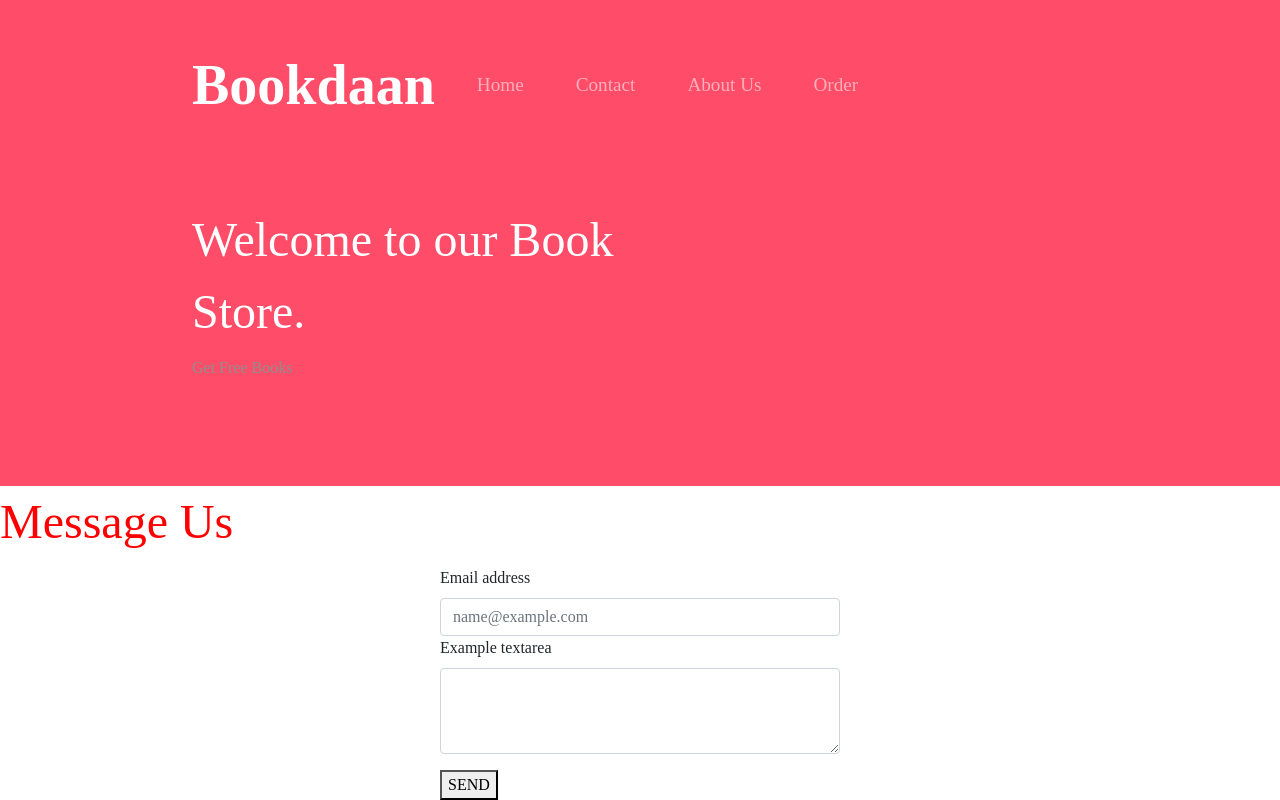
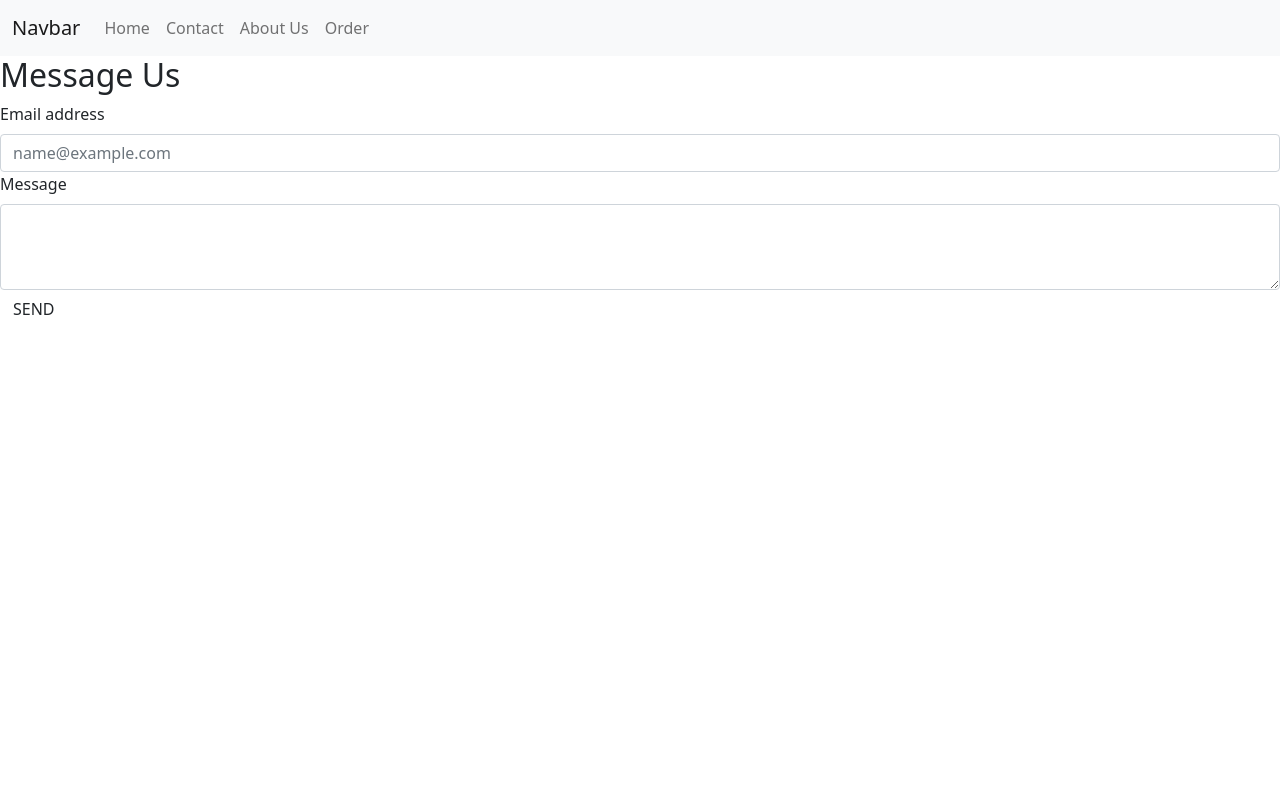
Before and after one commit to RAUNAK22092002/HACKNITRR-ETERNAL-CODERS, a plain HTML site: page contact.html in a window 1280 px wide. Drawn offline with nearby package versions, Linux system fonts and the light colour scheme.

Commit message:
Update contact.html

```diff
--- a/contact.html
+++ b/contact.html
@@ -7,21 +7,20 @@
     <meta name="viewport" content="width=device-width, initial-scale=1.0">
     <link href="https://cdn.jsdelivr.net/npm/bootstrap@5.1.3/dist/css/bootstrap.min.css" rel="stylesheet"
         integrity="sha384-1BmE4kWBq78iYhFldvKuhfTAU6auU8tT94WrHftjDbrCEXSU1oBoqyl2QvZ6jIW3" crossorigin="anonymous">
-    <link rel="stylesheet" href="style.css">
+    <link rel="stylesheet" href="styles.css">
     <title>Document</title>
 </head>
 <body>
 
 
-    <section id="title">
+    <nav class="navbar navbar-expand-lg navbar-light bg-light">
         <div class="container-fluid">
-            <!-- Nav Bar -->
-            <nav class="navbar navbar-expand-lg navbar-dark">
-                <a class="navbar-brand" href="">Bookdaan</a>
-                <button class="navbar-toggler" type="button" data-toggle="collapse" data-target="#navbarSupportedContent"
+            <a class="navbar-brand" href="#">Navbar</a>
+            <button class="navbar-toggler" type="button" data-bs-toggle="collapse" data-bs-target="#navbarSupportedContent"
                 aria-controls="navbarSupportedContent" aria-expanded="false" aria-label="Toggle navigation">
                 <span class="navbar-toggler-icon"></span>
             </button>
+            <div class="collapse navbar-collapse" id="navbarSupportedContent">
                 <div class="collapse navbar-collapse" id="navbarSupportedContent">
                     <ul class="navbar-nav ml-auto">
                         <li class="nav-item">
@@ -38,66 +37,24 @@
                         </li>
                     </ul>
                 </div>
-            </nav>
-
-            <!-- Title -->
-
-            <div class="row">
-                <div class="col-lg-6">
-                    <h1>Welcome to our Book Store.</h1>
-                    <p>Get Free Books </p>
-                </div>
 
             </div>
         </div>
-    </section>
+    </nav>
+                           <div class="contact">
 
-
-    <section class="contact">
-        <!-- <div class="content">
-            <h2>Contact Us</h2>
-            <p>Lorem Ipsum has been the industry's standard dummy text ever since the 1500s,
-                when an unknown printer took a galley of type and scrambled it to make a type specimen book.
-                It has survived not only five centuries, but also the leap into electronic typesetting,
-                remaining essentially unchanged. It was popularised in the 1960s with
-                the relea</p>
-        </div>
-        <div class="container"> -->
-            <!-- <div class="contactInfo">
-                <div class="box">
-                    <div class="icon">
-                        <div class="text">
-                            <h3>Address</h3>
-                            <p>ashoka Nagar,<br>Owatonaa</p>
-                        </div>
-                    </div>
-                    <div class="box">
-                        <div class="icon">
-                            <div class="text">
-                                <h3>E-mail</h3>
-                                <p>ashoka@gmail.com</p>
-                            </div>
-                        </div>
-                        <div class="box">
-                            <div class="icon">
-                                <div class="text">
-                                    <h3>Phone</h3>
-                                    <p>96969666</p>
-
-                                </div>
-                            </div>
-                            </div> -->
                                <h2>Message Us</h2>
                                <form class="raunak">
                                    <label for="exampleFormControlInput1" class="form-label">Email address</label>
                                    <input type="email" class="form-control" id="exampleFormControlInput1" placeholder="name@example.com">
                                </div>
-                            <div class="mb-3">
-                                <label for="exampleFormControlTextarea1" class="form-label">Example textarea</label>
+                               <div class="textarea">
+                                   <label for="exampleFormControlTextarea1" class="form-label">Message</label>
                                    <textarea class="form-control" id="exampleFormControlTextarea1" rows="3"></textarea>
                                </div>
-                            <button>SEND</button>
+                               <button class="btn">SEND</button>
                            </form>
+                           </div>
 
 
 </body>
```
Lines whose indentation alone changed are shown as unchanged.
